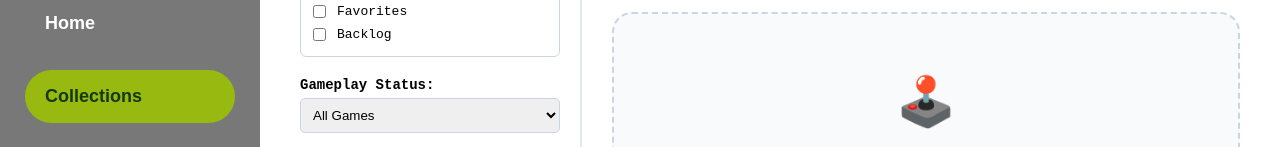
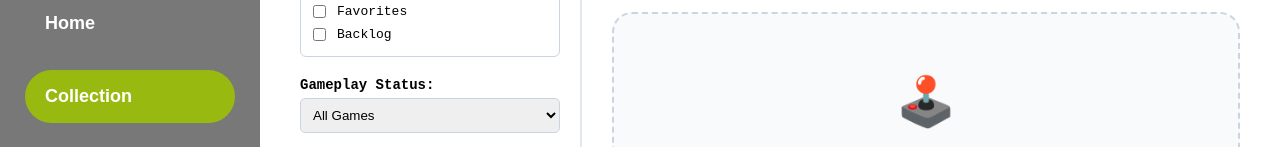
Before and after one commit to Ayloonah/POOSD-Cartridge, a React app in the folder frontend/: page / in a window 1280 px wide. Shown: the part 191-338 px from the top of the page. Built offline with nearby package versions, Linux system fonts and the light colour scheme; the HTML template or start-up script is replaced by a standard one.

Commit message:
minor fix: plurality > singular

```diff
--- a/frontend/src/pages/GameSearchPage.jsx
+++ b/frontend/src/pages/GameSearchPage.jsx
@@ -29,7 +29,7 @@ const GameSearchPage = () => {
   const [isModalOpen, setIsModalOpen] = useState(false);
   const [modalFormData, setModalFormData] = useState(null);
 
-  // Helper function to extract developer display string
+
   const getDeveloperDisplay = (game) => {
     if (game.developer) return game.developer;
     if (Array.isArray(game.developers) && game.developers.length > 0) {
@@ -38,7 +38,7 @@ const GameSearchPage = () => {
     return '';
   };
 
-  // Helper function to extract genre display string (limits to top 3 for clean card height)
+
   const getGenreDisplay = (game) => {
     if (Array.isArray(game.genres) && game.genres.length > 0) {
       return game.genres.slice(0, 3).join(', ');
@@ -281,8 +281,8 @@ const openAddModal = async (game) => {
           <img src={logo} alt="Cartridge Logo" style={{ width: '160px', height: 'auto' }} />
         </div>
         <div style={{ display: 'flex', flexDirection: 'column', gap: '20px', padding: '25px' }}>
-          {['Home', 'Collections', 'Profile'].map((item) => (
-            <button key={item} style={{ padding: '16px 20px', backgroundColor: item === 'Collections' ? '#98B910' : 'transparent', border: 'none', color: item === 'Collections' ? '#143910' : '#fff', textAlign: 'left', borderRadius: '30px', fontWeight: 'bold', fontSize: '18px', cursor: 'pointer' }}>
+          {['Home', 'Collection', 'Profile'].map((item) => (
+            <button key={item} style={{ padding: '16px 20px', backgroundColor: item === 'Collection' ? '#98B910' : 'transparent', border: 'none', color: item === 'Collections' ? '#143910' : '#fff', textAlign: 'left', borderRadius: '30px', fontWeight: 'bold', fontSize: '18px', cursor: 'pointer' }}>
               {item}
             </button>
           ))}
```
